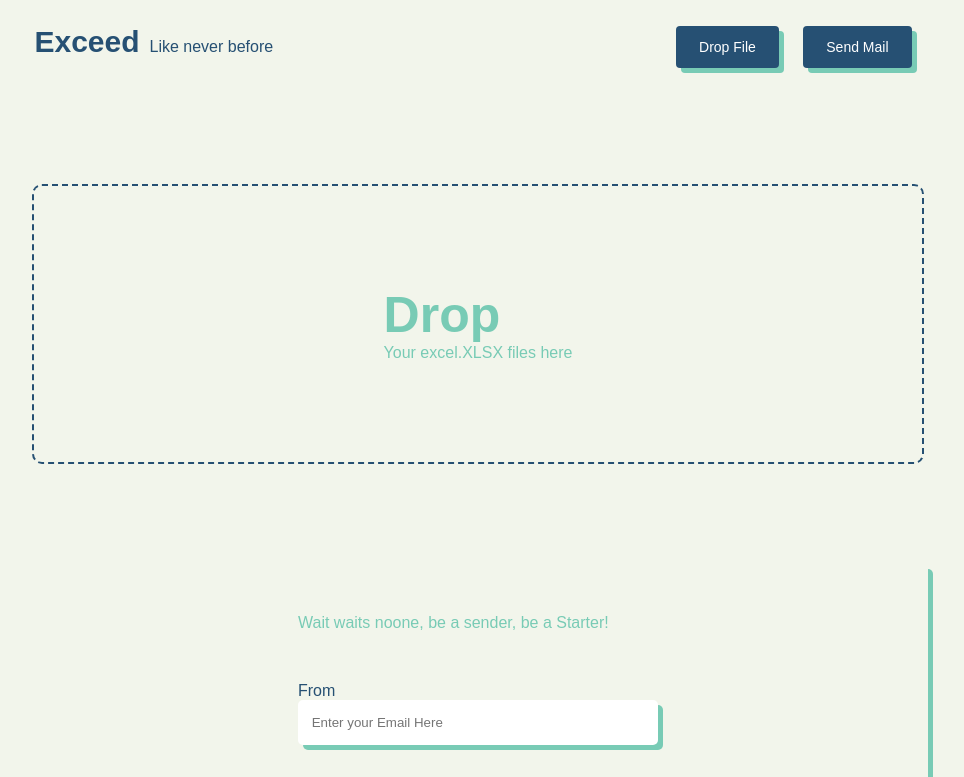
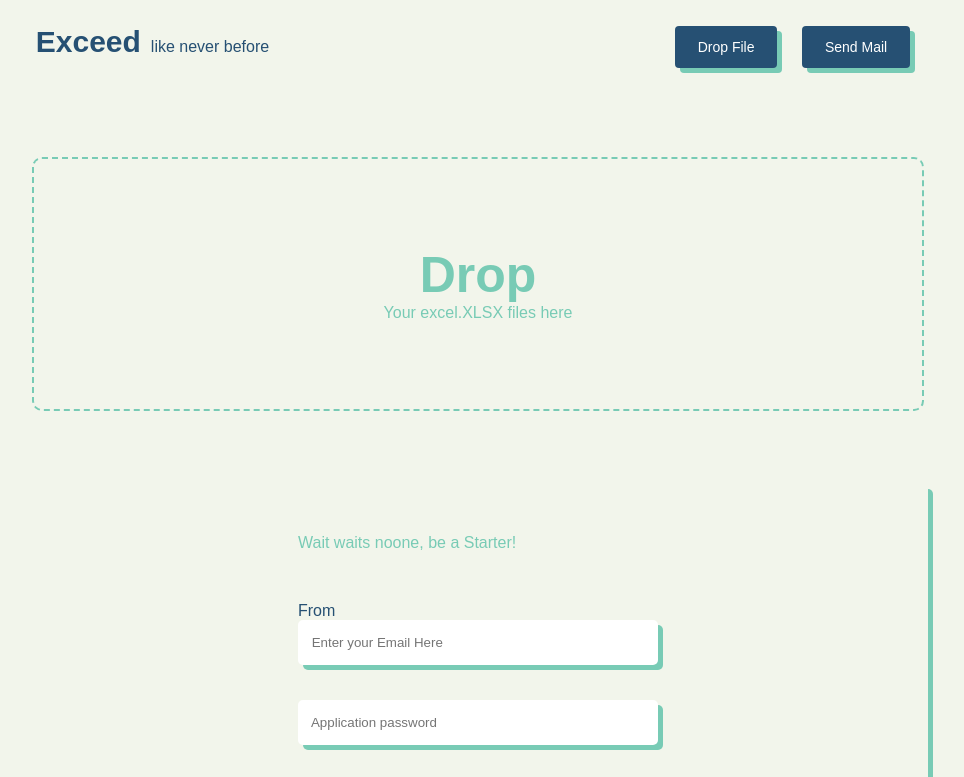
Before and after one commit to shree5-png/exceed_xlsx_to_email, a website: page public/index.html in a window 1280 px wide. Both pictures are taken after a click on the button "Drop File". Shown: the top 777 px of the page, without its empty margins (162-1126 px from the left). Drawn offline with Linux system fonts and the light colour scheme; a web font is replaced by a local one.

Commit message:
interaction+

```diff
--- a/public/index.html
+++ b/public/index.html
@@ -27,7 +27,7 @@
 
     <div class="branding">
         <h1>Exceed</h1>
-        <p>Like never before</p>
+        <p class="brandingP">Like never before</p>
     </div>
 
    <div class="Buttons">
@@ -42,9 +42,14 @@
 <!-- DropDown container -->
 <div class="dropcontainer">
 
-    <div class="drop_info">
+    <div class="drop_info dropclass ">
         <h1>Drop</h1>
         <p>Your excel.XLSX files here</p>
+    </div>
+
+    <div class="drop_mail_box dropclass hidden ">
+        <h1 style="color:var(--Primary-color)">To</h1>
+        <p class="mail_list"></p>
     </div>
 </div>
 
@@ -57,7 +62,7 @@
 <div class="SignInbox">
 
     <div class="inputBox">
-        <p>Wait waits noone, be a sender, be a Starter!</p>
+        <p>Wait waits noone, be a Starter!</p>
         <label for="senderEmail" style="color:var(--Primary-color)">From </label>
         <input type="text" name="" id="senderEmail" placeholder=" Enter your Email Here" onblur="handleInput(`senderEmail`)" >
         <input type="text" name="" id="senderPass" placeholder=" Application password" onblur="handleInput(`senderP`)">
--- a/public/script.js
+++ b/public/script.js
@@ -12,6 +12,11 @@ const senderP = document.querySelector("#senderPass")
 
 const subjectInput = document.querySelector("#subjectInput");
 const mailbox = document.querySelector("#mailbox");
+
+const drop_mail_box = document.querySelector(".drop_mail_box");
+const drop_mail_list = document.querySelector(".mail_list");
+
+const brandingP = document.querySelector(".brandingP");
 
 
 let mailArray = [];
@@ -67,6 +72,13 @@ const draganddropFeature = ()=>{
     //    e.stopPropagation();
        let files = e.dataTransfer.files[0];
 
+       if(files.type != "application/vnd.openxmlformats-officedocument.spreadsheetml.sheet"){
+
+        console.log("File format doesnot matches, Try again");
+        clearDropFiled();
+        return;
+       }
+
        let reader = new FileReader();
        reader.readAsArrayBuffer(files);
 
@@ -115,6 +127,13 @@ const draganddropFeature = ()=>{
 
         // Sending array of the data(mail from spreadsheet) to the server
         if(mailArray.length != 0 && mailArray){
+
+            // For showing To and emails in the front end
+            drag_info.classList.add("hidden");
+            drop_mail_box.classList.remove("hidden");
+            drop_mail_list.textContent = mailArray.toString().split(",").join("  ,  ").toString();
+            //
+
             fetch("/api/emailfile", {method: "POST", headers:{"Content-Type":"application/json"}, body: JSON.stringify(mailArray)})
             .then(response=>response.json())
             .then(data=>console.log(data))
@@ -135,6 +154,7 @@ const draganddropFeature = ()=>{
         drag_info.addEventListener(each,prevent);
 
     });
+
 
 
 //when entering
@@ -158,6 +178,8 @@ draganddropFeature();
 
 
 
+
+
 //Object where user input data are stored
 let UserData = { fromEmail: "", fromP: "", subject:"", mail:""};
 
@@ -176,8 +198,12 @@ let UserData = { fromEmail: "", fromP: "", subject:"", mail:""};
 
                 UserData.fromEmail = senderEmail.value;
                 console.log(UserData);
+
+                senderEmail.style.cssText = "box-shadow: 5px 5px var(--Secondary-color);";
             }else{
                 console.log("Email is not valid, PLease Check again")
+                senderEmail.style.cssText = "box-shadow: 5px 5px var(--error-color);";
+
             }
 
         }
@@ -218,3 +244,50 @@ let UserData = { fromEmail: "", fromP: "", subject:"", mail:""};
         }
 
     });
+
+// Timeout function
+
+const backto_normal = ()=>{
+setTimeout(()=>{
+
+    drag_info.style.cssText = "color:var(--Secondary-color); border-color:var(--Secondary-color);"
+   }, 800);
+}
+
+// Onclicking drop file button
+    const clearDropFiled = ()=>{
+        if(mailArray.length != 0 ){
+
+            mailArray.length = 0;
+              // For showing To in the front end
+              drag_info.classList.remove("hidden");
+              drop_mail_box.classList.add("hidden");
+              drag_info.style.cssText = "border-color:var(--Primary-color);"
+              //
+        }else{
+            drag_info.style.cssText = "color:var(--error-color); border-color:var(--error-color);";
+            // backto_normal();
+
+            console.log("Drag and Drop your file first");
+        }
+        backto_normal();
+    }
+
+
+    dropfile_button.addEventListener("click",clearDropFiled);
+
+
+
+    //for interactive headlines in navigation bar
+    const punchLine = ()=>{
+
+       const lines =  ["like never before", "hard as you can", "till brains out", "like ex deeds ", "like good seed"];
+
+       const randomNumber = Math.floor(Math.random() * (lines.length - 0));
+
+       brandingP.textContent = lines[randomNumber];
+
+
+    }
+
+   document.addEventListener("DOMContentLoaded", punchLine);
--- a/public/style.css
+++ b/public/style.css
@@ -12,6 +12,7 @@
     --extra-color: #2D9596;
     --Secondary-color: #78cbb5;
     --Background: #f2f5eb;
+    --error-color:#dc143c85;
 }
 
 
@@ -72,31 +73,56 @@ nav p{
 .dropcontainer{
 
  width:auto;
+ height:200px;
  display: flex;
  justify-content: center;
+ align-items: center;
  padding:100px;
-
 
 }
 
-.drop_info{
 
-    padding:100px 350px;
+
+.dropclass{
+
+    padding:50px 350px;
     border:2px solid var(--Primary-color);
     border-radius: 10px;
     border-style: dashed;
+    display: flex;
+    align-items: center;
+    justify-content: center;
+    flex-direction: column;
+    height:150px;
+    width:auto;
+
+    overflow: auto;
+    -ms-overflow-style: none;  /* Internet Explorer 10+ */
+   scrollbar-width: none;  /* Firefox */
 
 }
-.drop_info h1{
+
+.dropclass::-webkit-scrollbar {
+    display: none;  /* Safari and Chrome */
+}
+
+.drop_mail_box{
+
+
+    padding:50px 20px;
+
+}
+.dropclass h1{
 
     font-size:50px;
     padding:0px;
     margin:0px;
 }
 
-.drop_info p{
+.dropclass p{
     margin:0px;
     padding:0px;
+
 }
 
 
@@ -196,10 +222,16 @@ footer{
 /* Hover Effect */
 .button:hover{
     box-shadow: 3px 3px var(--Secondary-color);
-    font-size:13.5px;
 }
 
-.drop_info:hover{
+.button:active{
+
+    box-shadow: 1px 1px var(--Secondary-color);
+    font-size: 13.5px;
+
+}
+
+.dropclass:hover{
 
     border-color: var(--Secondary-color);
 }
```
